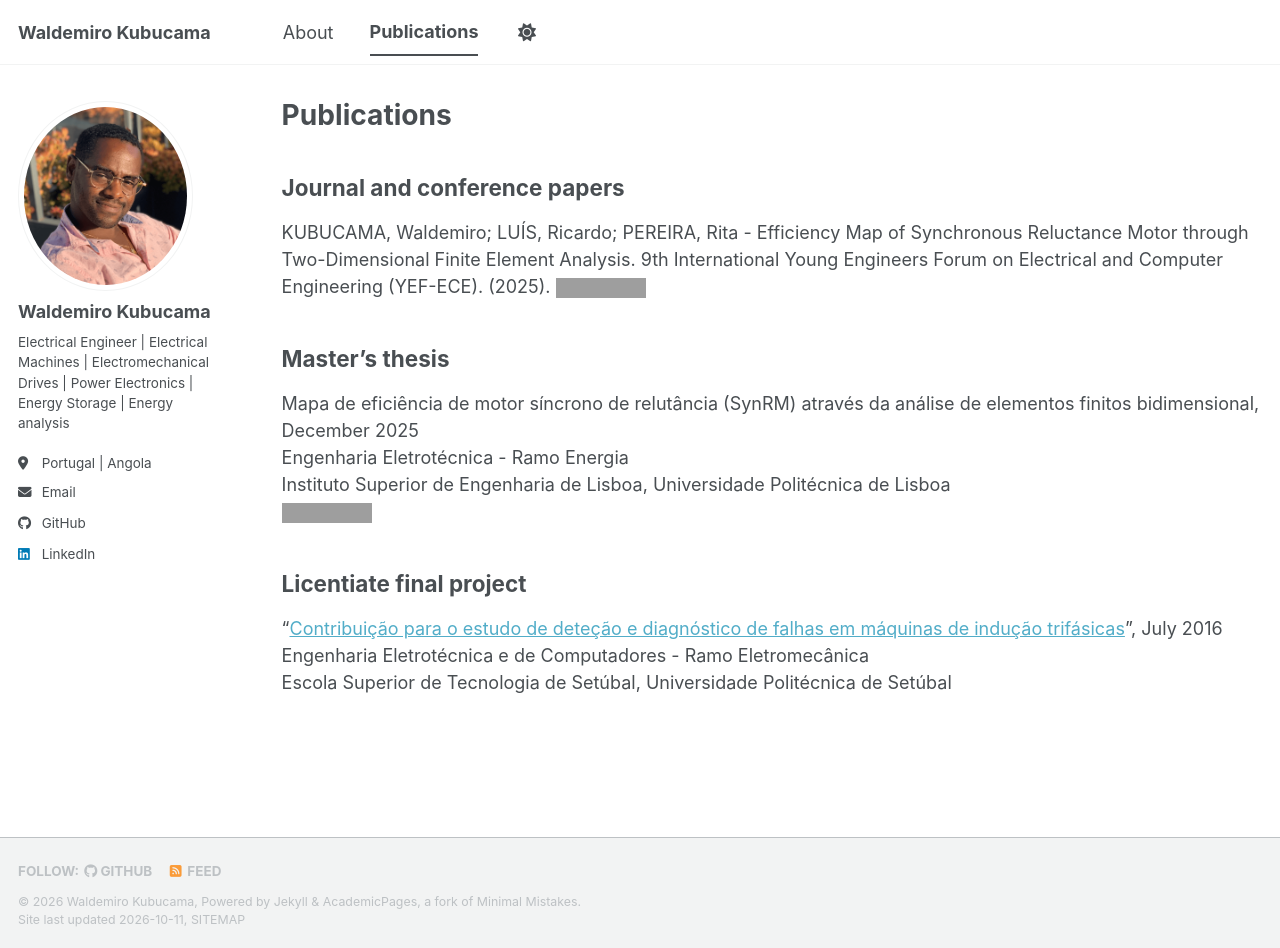
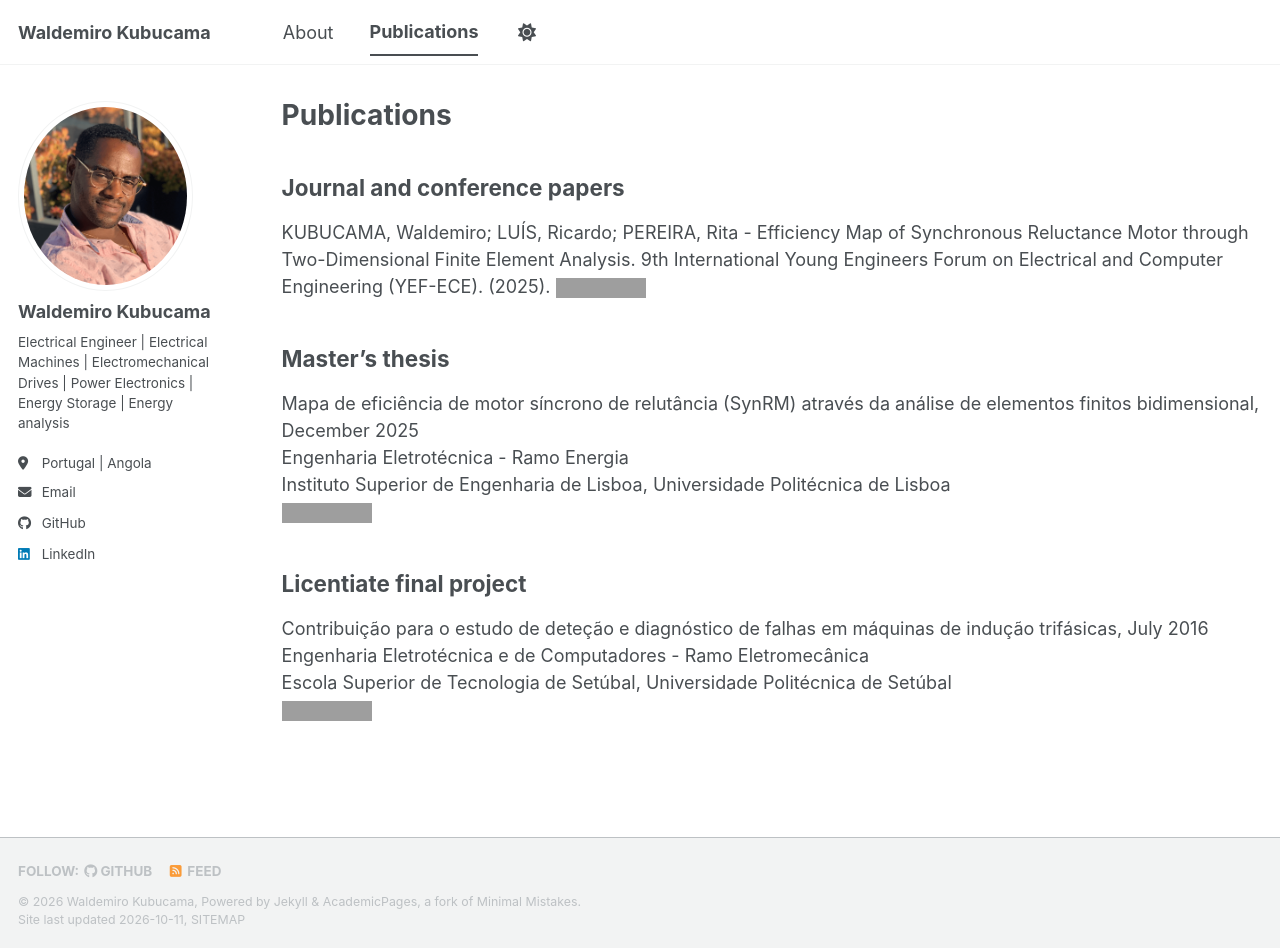
Before and after one commit to WaldemiroKubucama/WaldemiroKubucama, a Jekyll site: the page built from _pages/publications.md, in a window 1280 px wide and 948 px high. Built offline with Jekyll 4.4.1, drawn with Linux system fonts in a browser that asks for light colours; a style sheet for code colours, icons or effects is not loaded; part of the change alters nothing that is shown; grey boxes are pictures that could not be loaded.

Commit message:
Update publications.md

```diff
--- a/_pages/publications.md
+++ b/_pages/publications.md
@@ -8,20 +8,18 @@ author_profile: true
 ## Journal and conference papers
 
 KUBUCAMA, Waldemiro; LUÍS, Ricardo; PEREIRA, Rita - Efficiency Map of Synchronous Reluctance Motor through Two-Dimensional Finite Element Analysis. 9th International Young Engineers Forum on Electrical and Computer Engineering (YEF-ECE). (2025).
-[![IEEE](https://img.shields.io/badge/IEEE-DOI:10.1109%2FYEF--ECE66503.2025.11117500-blue?logo=ieee&logoColor=white)](https://doi.org/10.1109/YEF-ECE66503.2025.11117500)
-
+[![DOI](https://img.shields.io/badge/DOI-10.1109%2FYEF--ECE66503.2025.11117500-blue)](https://doi.org/10.1109/YEF-ECE66503.2025.11117500)
 
 ## Master’s thesis
 
 Mapa de eficiência de motor síncrono de relutância (SynRM) através da análise de elementos finitos bidimensional, December 2025\
 Engenharia Eletrotécnica - Ramo Energia\
 Instituto Superior de Engenharia de Lisboa, Universidade Politécnica de Lisboa\
-[![UPL](https://img.shields.io/badge/Universidade_Polit%C3%A9cnica_de_Lisboa--ISEL-Trabalho_de_mestrado-9E1B32?style=flat&logoColor=white)](http://hdl.handle.net/10400.21/23168)
-
-
+[![URI](https://img.shields.io/badge/URI-Scientific%20Repository%20of%20Politécnico%20de%20Lisboa-blue?style=flat&link=http://hdl.handle.net/10400.21/23168)](http://hdl.handle.net/10400.21/23168)
 
 ## Licentiate final project
 
-"[Contribuição para o estudo de deteção e diagnóstico de falhas em máquinas de indução trifásicas]({{ "/files/Projeto_de_Licenciatura.pdf" | relative_url }})", July 2016<br>
-Engenharia Eletrotécnica e de Computadores - Ramo Eletromecânica<br>
-Escola Superior de Tecnologia de Setúbal, Universidade Politécnica de Setúbal
+Contribuição para o estudo de deteção e diagnóstico de falhas em máquinas de indução trifásicas, July 2016
+Engenharia Eletrotécnica e de Computadores - Ramo Eletromecânica\
+Escola Superior de Tecnologia de Setúbal, Universidade Politécnica de Setúbal\
+[![DOI](https://zenodo.org/badge/DOI/10.5281/zenodo.23302212.svg)](https://doi.org/10.5281/zenodo.23302212)
```
